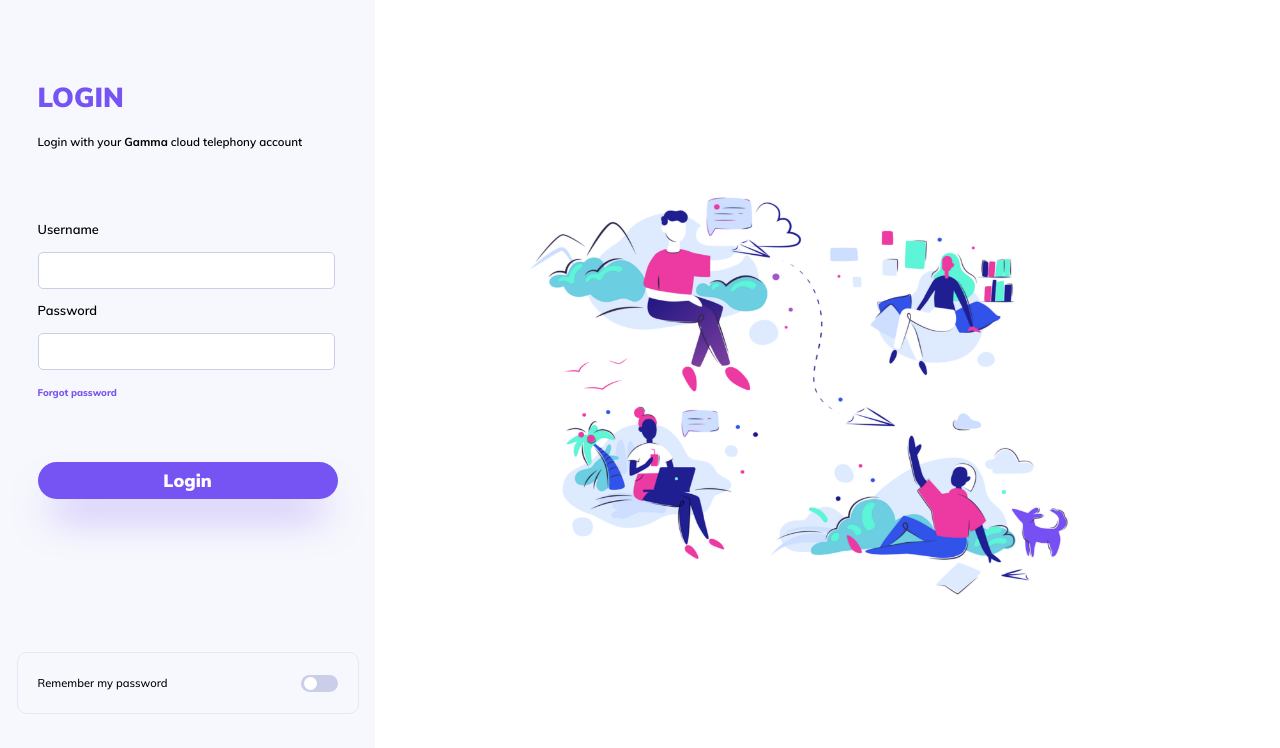
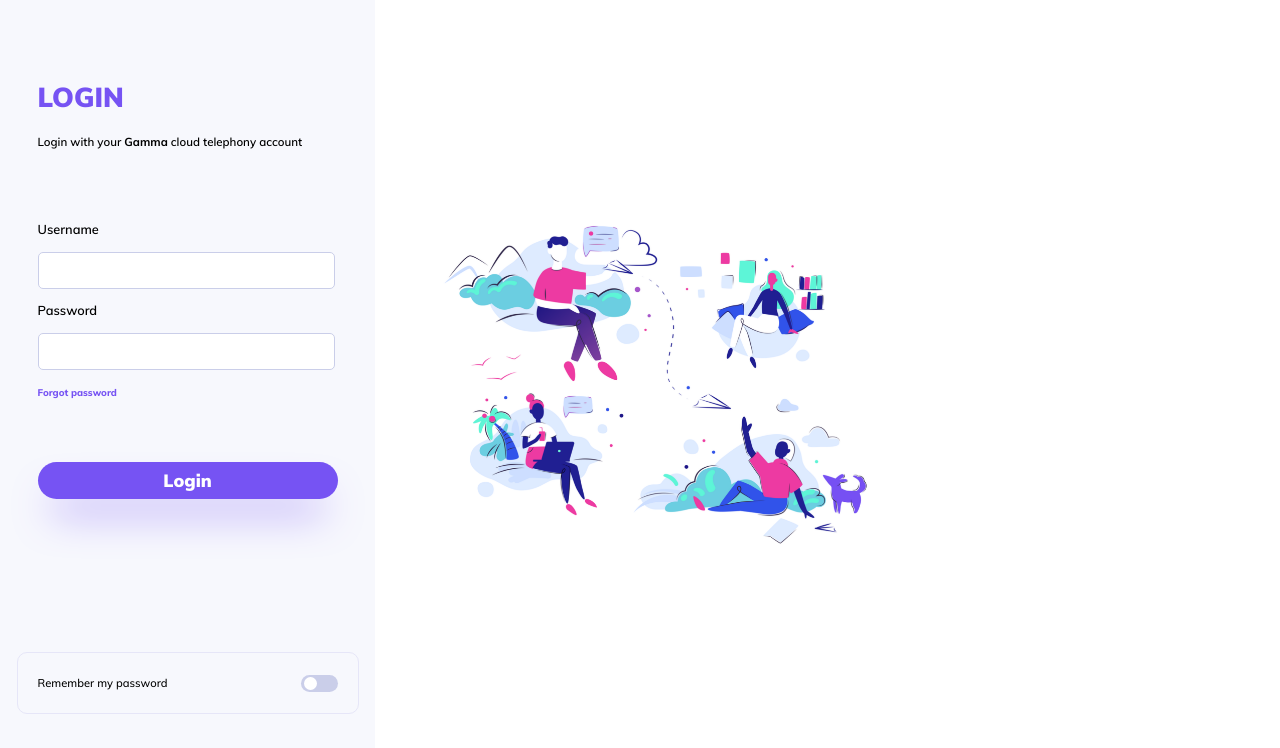
Before and after one commit to MBerry97/login-screen, a React (Create React App) app: page / in a window 1280 px wide. Shown: the top 748 px of the page. Built offline with nearby package versions, Linux system fonts and the light colour scheme.

Commit message:
adjust media queries to make it responsive across mobile, tablet and desktop

```diff
--- a/src/App.css
+++ b/src/App.css
@@ -9,10 +9,17 @@
   width: 100%;
   height: 100vh;
   min-height: 100vh;
-  display: grid;
-  grid-template-columns: 400px auto;
-  grid-template-areas: 'login image';
+  display: flex;
 }
 
 @media (min-width: 375px) {
 }
+
+@media (min-width: 640px) {
+  .App {
+    display: grid;
+    grid-template-columns: 375px auto;
+    grid-template-areas: 'login image';
+    height: auto;
+  }
+}
--- a/src/components/animations/animations.css
+++ b/src/components/animations/animations.css
@@ -19,7 +19,6 @@
   background-color: rgb(247, 248, 253);
   opacity: 0.9;
   z-index: 1;
-  max-width: 450px;
 }
 
 @media (min-width: 375px) {
--- a/src/components/loginBox/loginBox.css
+++ b/src/components/loginBox/loginBox.css
@@ -1,12 +1,12 @@
 .loginBox__container {
-  width: auto;
+  width: 100%;
   height: 100vh;
-  margin: 0 auto;
+
   background-color: rgb(247, 248, 253);
   display: flex;
   flex-direction: column;
   justify-content: center;
-  max-width: 400px;
+  max-width: 640px;
   min-width: 375px;
   min-height: 100%;
 }
@@ -14,6 +14,7 @@
 .loginBox__centralContainer {
   width: 80%;
   height: 80vh;
+  max-height: 800px;
   min-height: 600px;
   max-width: 300px;
   margin: 0 auto;
@@ -25,13 +26,16 @@
     'rememberPassword';
 }
 
-@media (min-width: 375px) {
+@media (min-width: 640px) {
   .loginBox__container {
     float: left;
     margin: 0;
     position: fixed;
     min-height: 100%;
-    max-width: 400px;
+    width: 375px;
     min-width: 375px;
   }
+  .loginBox__centralContainer {
+    /* border: 1px solid black; */
+  }
 }
--- a/src/components/loginImage/loginImage.css
+++ b/src/components/loginImage/loginImage.css
@@ -1,5 +1,5 @@
 #loginImage {
-  display: inline-block;
+  display: none;
   visibility: visible;
   width: 700px;
   height: 500px;
@@ -14,12 +14,55 @@
 }
 
 .image__container {
+  display: none;
   grid-area: image;
   overflow: hidden;
   height: 500px;
   margin: auto 0;
   max-width: 700px;
   position: relative;
-  left: 80px;
-  bottom: 10px;
 }
+
+@media (min-width: 640px) {
+  #loginImage {
+    display: inline-block;
+    width: 350px;
+    height: 250px;
+    position: relative;
+  }
+  .image__container {
+    display: inline-block;
+    width: 350px;
+    height: 250px;
+    position: relative;
+    bottom: 50px;
+  }
+}
+
+@media (min-width: 768px) {
+  #loginImage {
+    width: 400px;
+    height: 350px;
+  }
+  .image__container {
+    width: 400px;
+    height: 350px;
+
+    bottom: 50px;
+    left: 30px;
+  }
+}
+
+@media (min-width: 1024px) {
+  #loginImage {
+    width: 550px;
+    height: 400px;
+  }
+  .image__container {
+    width: 550px;
+    height: 400px;
+
+    bottom: 20px;
+    left: 30px;
+  }
+}
```
Also changed, not shown: 1 other file (tests, documents, lock files or other folders).
